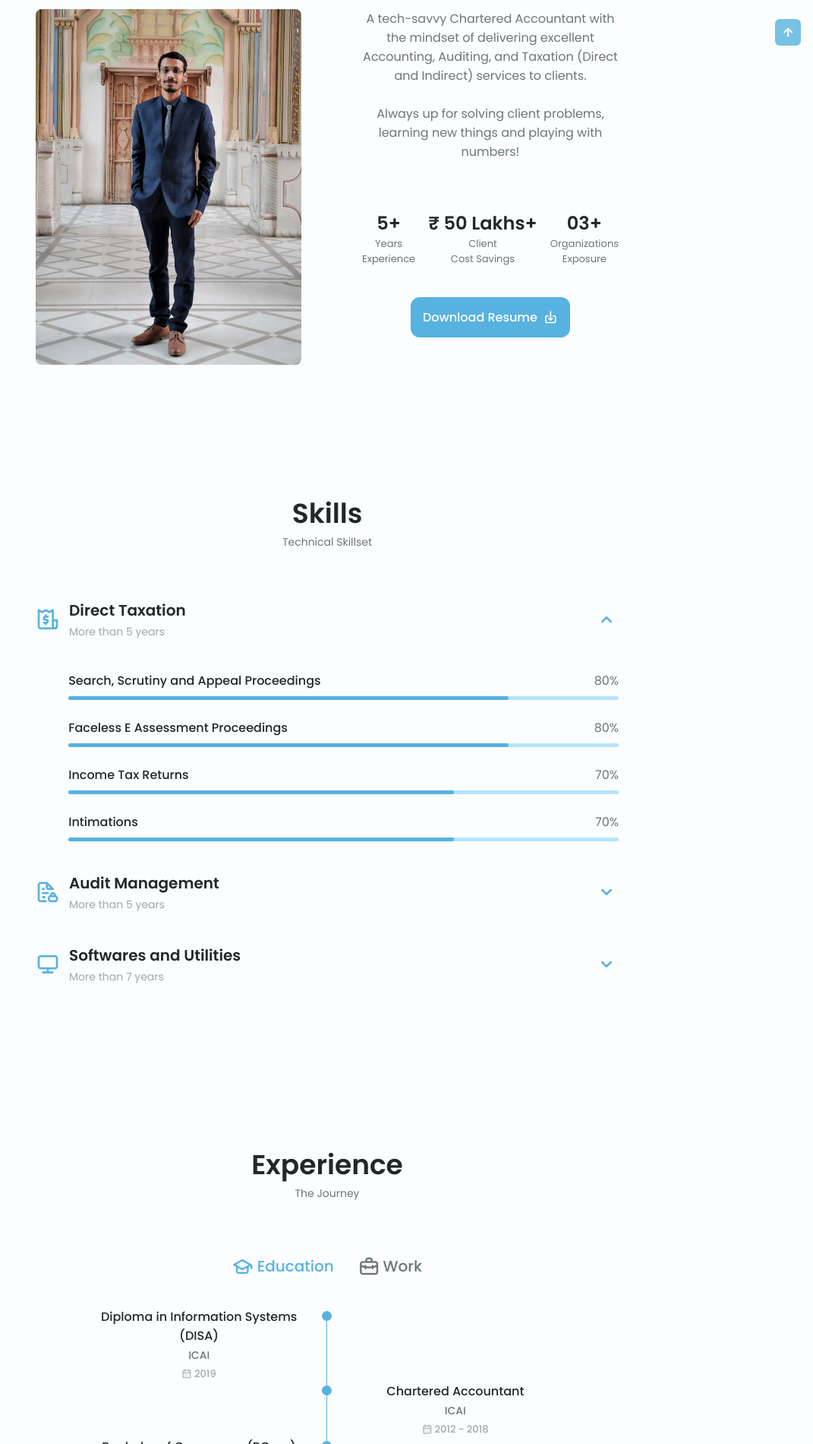
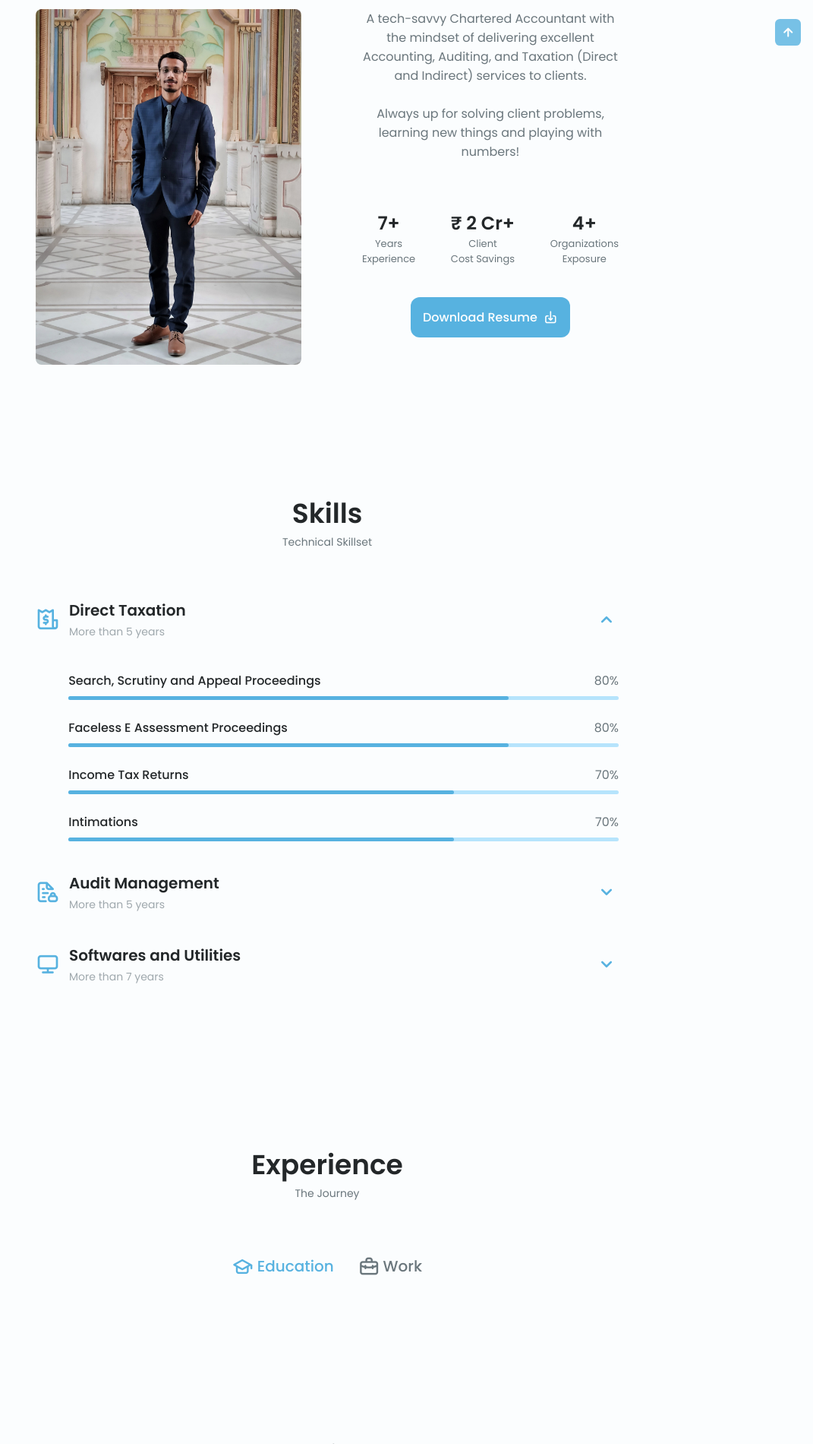
Before and after one commit to CARaghavSingla/Portflolio, a plain HTML site: page index.html in a window 1280 px wide. Shown: the part 900-2800 px from the top of the page at 76% size, without its empty margins (209-1280 px from the left). Drawn offline with nearby package versions, Linux system fonts and the light colour scheme.

Commit message:
Update index.html

```diff
--- a/index.html
+++ b/index.html
@@ -141,15 +141,15 @@
                     </p>
                     <div class="about__info">
                         <div>
-                            <span class="about__info-title">5+</span>
+                            <span class="about__info-title">7+</span>
                             <span class="about__info-name">Years <br> Experience</span>
                         </div>
                         <div>
-                            <span class="about__info-title">&#8377 50 Lakhs+</span>
+                            <span class="about__info-title">&#8377 2 Cr+</span>
                             <span class="about__info-name">Client <br> Cost Savings</span>
                         </div>
                         <div>
-                            <span class="about__info-title">03+</span>
+                            <span class="about__info-title">4+</span>
                             <span class="about__info-name">Organizations <br> Exposure</span>
                         </div>
                     </div>
@@ -345,62 +345,6 @@
 
                 <div class="qualification__sections">
                     <!--==================== QUALIFICATION CONTENT 1 ====================-->
-                    <div class="qualification__content qualification__active" data-content id="education">
-                        <!--==================== QUALIFICATION 1 ====================-->
-                        <div class="qualification__data">
-                            <div>
-                                <h3 class="qualification__title">Diploma in Information Systems (DISA)</h3>
-                                <span class="qualification__subtitle3">ICAI</span><br>
-                                <div class="qualification__calendar">
-                                    <i class="uil uil-calendar-alt"></i>
-                                    2019
-                                </div>
-                            </div>
-
-                            <div>
-                                <span class="qualification__rounder"></span>
-                                <span class="qualification__line"></span>
-                            </div>
-                        </div>
-
-                        <!--==================== QUALIFICATION 2 ====================-->
-                        <div class="qualification__data">
-                            <div></div>
-                            <div>
-                                <span class="qualification__rounder"></span>
-                                <span class="qualification__line"></span>
-                            </div>
-
-                            <div>
-                                <h3 class="qualification__title">Chartered Accountant</h3>
-                                <span class="qualification__subtitle3">ICAI</span>
-                                <div class="qualification__calendar">
-                                    <i class="uil uil-calendar-alt"></i>
-                                    2012 - 2018
-                                </div>
-                            </div>
-                        </div>
-
-                        <!--==================== QUALIFICATION 3 ====================-->
-                        <div class="qualification__data">
-                            <div>
-                                <h3 class="qualification__title">Bachelor of Commerce (BCom)</h3>
-                                <span class="qualification__subtitle3">Pt. Ravishankar Shukla University</span>
-                                <div class="qualification__calendar">
-                                    <i class="uil uil-calendar-alt"></i>
-                                    2012 - 2015
-                                </div>
-                            </div>
-
-                            <div>
-                                <span class="qualification__rounder"></span>
-                                <span class="qualification__line"></span>
-                            </div>
-                        </div>
-
-                    </div>
-
-                    <!--==================== QUALIFICATION CONTENT 2 ====================-->
                     <div class="qualification__content" data-content id="work">
                         <!--==================== QUALIFICATION 1 ====================-->
                         <div class="qualification__data">
@@ -787,7 +731,7 @@
 
     <footer class="footer">
         <div class="footer__bg">
-            <p class="footer__copy">Copyright &#169 2023 - CA Divy Jain. All rights reserved.</p>
+            <p class="footer__copy">Copyright &#169 2025 - CA Divy Jain. All rights reserved.</p>
         </div>
     </footer>
 
```
